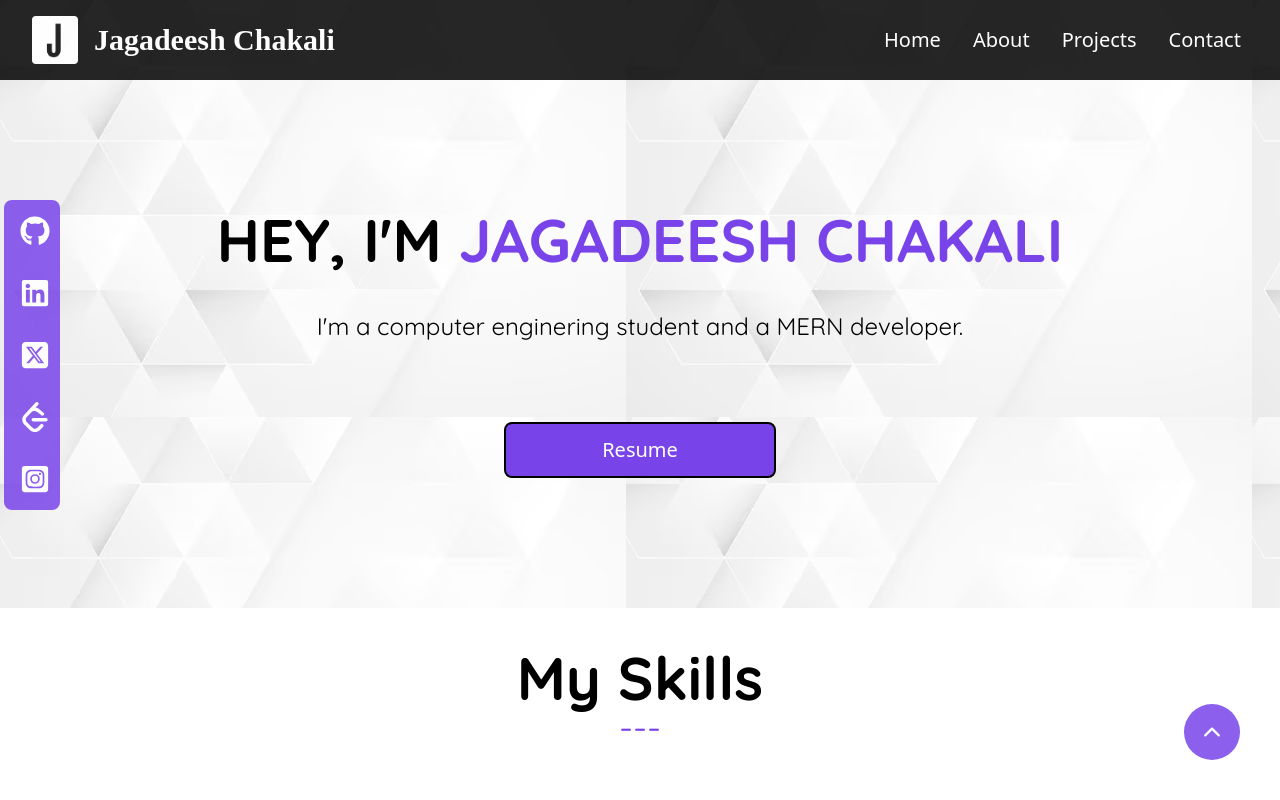
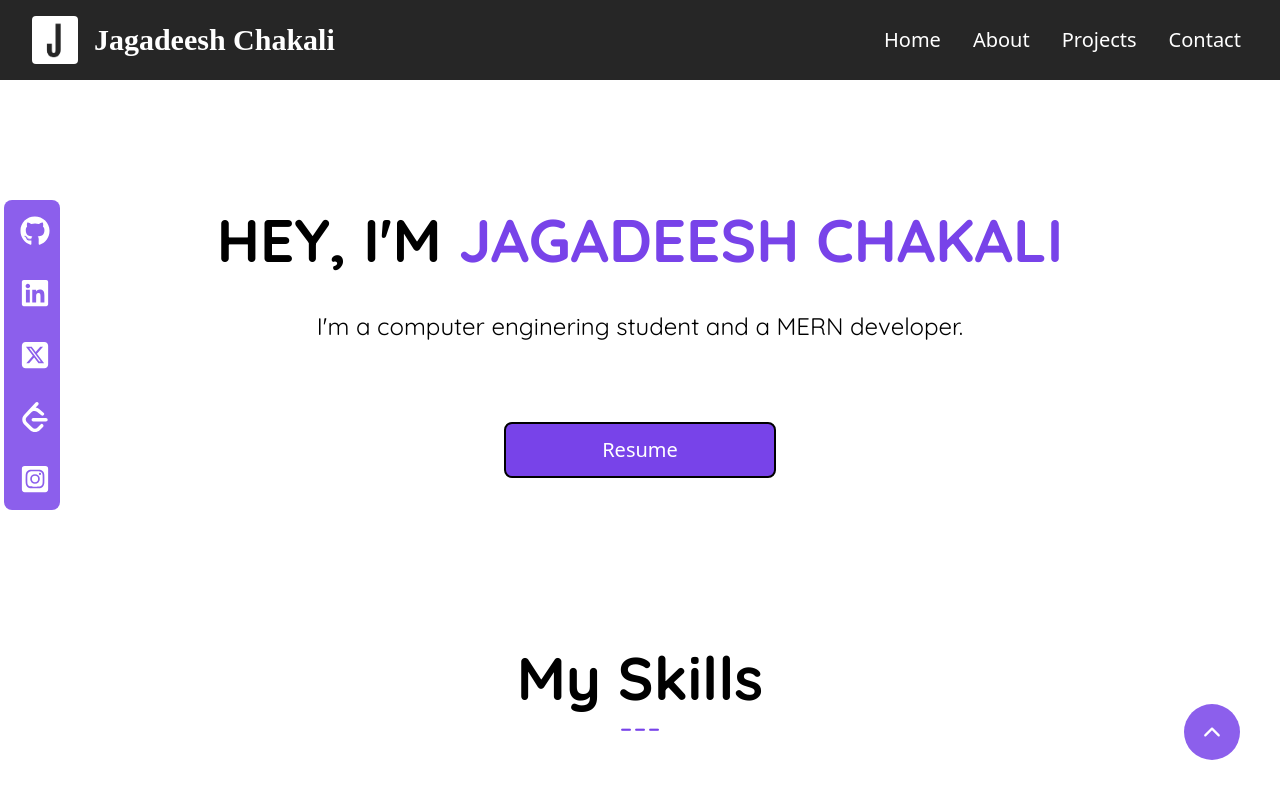
Before and after one commit to JagguJagadeesh/MyPortfolio, a React (Vite) app: page / in a window 1280 px wide. Shown: the top 800 px of the page. Built offline with nearby package versions, Linux system fonts and the light colour scheme; a web font is replaced by a local one.

Commit message:
changing background in #home

```diff
--- a/src/App.jsx
+++ b/src/App.jsx
@@ -81,7 +81,7 @@ function App() {
         <a href="#home" className="ease-out p-4"><IoIosArrowUp/></a>
       </div>
       {/* Home */}
-      <section className="h-[38rem] pt-20  flex flex-col bg-background bg-current  justify-center items-center  " id="home" >
+      <section className="h-[38rem] pt-20  flex flex-col bg-white bg-current  justify-center items-center  " id="home" >
         <div className="text-center container  ">
           <p className="text-6xl font-extrabold font-f3 text-center  mb-10">HEY, I'M <span className="text-[#7843E9]">JAGADEESH CHAKALI</span></p>
           <p className="text-2xl text-center font-f3 px-18 mt-4 ">I'm a computer enginering student and a MERN developer.</p>
```
